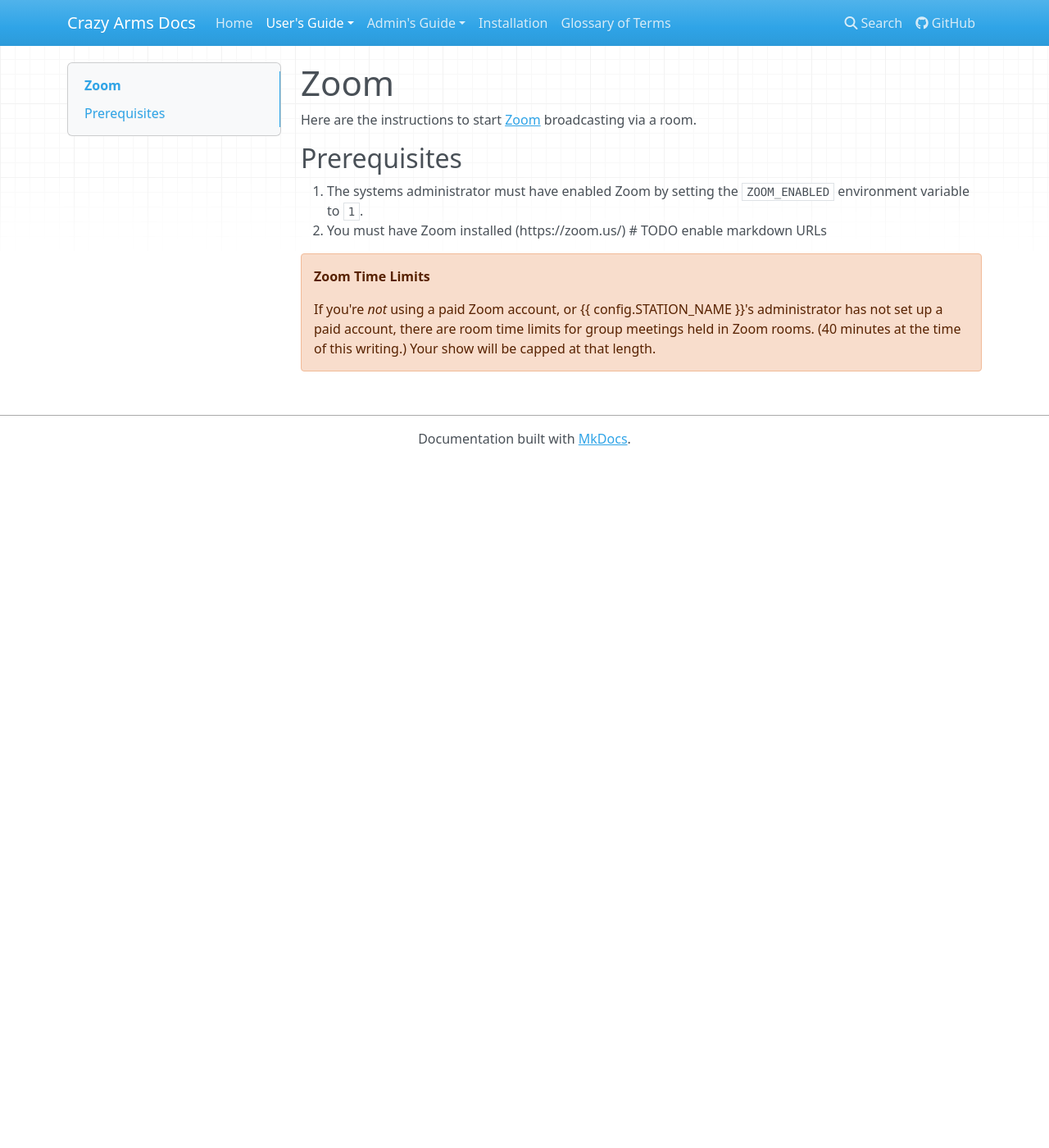
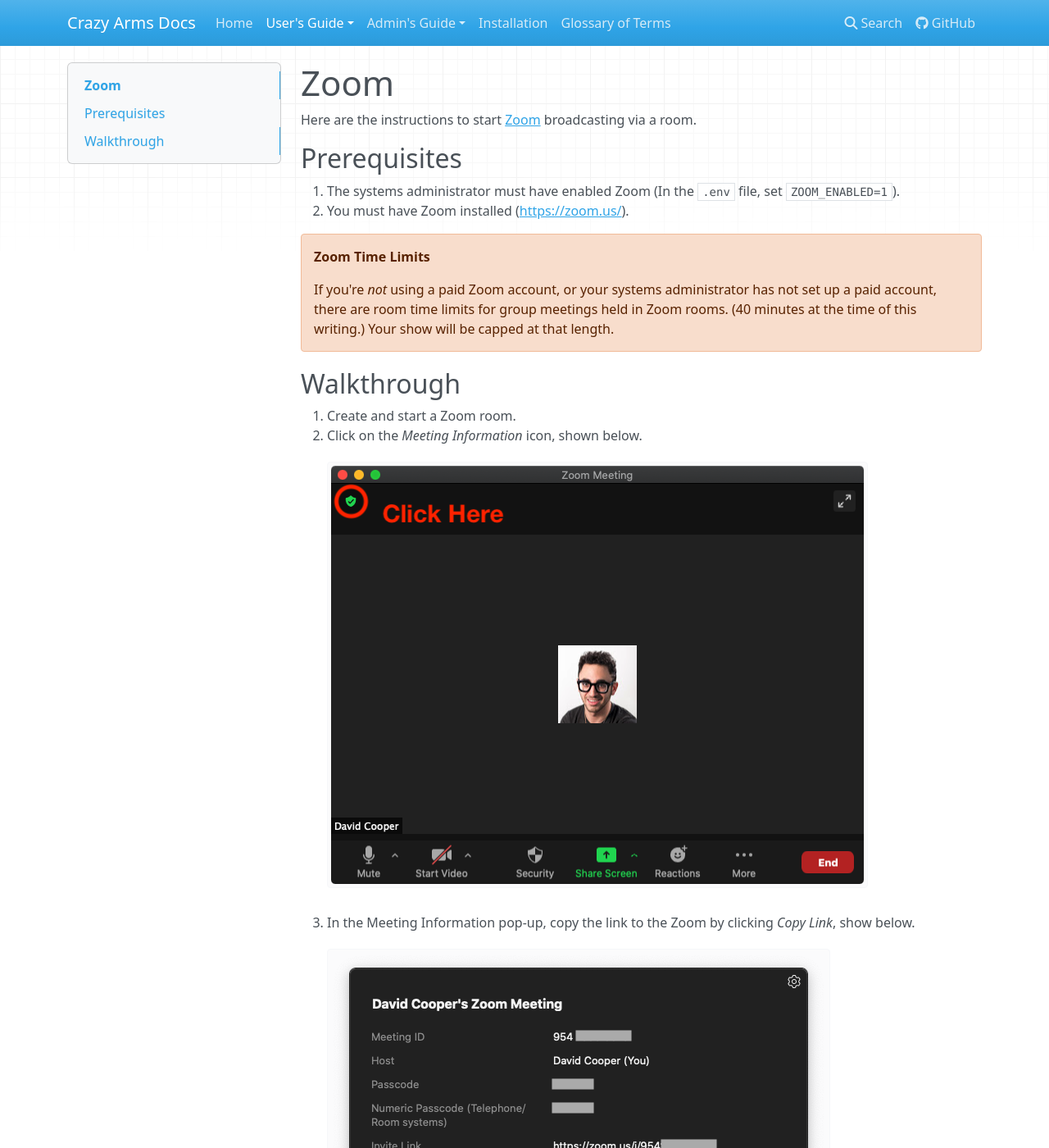
Before and after one commit to dtcooper/crazyarms, an MkDocs documentation site: the page built from docs/users-guide/dj/zoom.md, in a window 1280 px wide and 1400 px high. Shown: the whole window at 82% size. Built offline with MkDocs 1.6.1, drawn with Linux system fonts in a browser that asks for light colours; nearby versions of some CDN libraries; some of the changed text lies outside the part shown.

Commit message:
Commit progress on docs, minor changes

```diff
--- a/docs/users-guide/dj/zoom.md
+++ b/docs/users-guide/dj/zoom.md
@@ -4,12 +4,34 @@
 
 ## Prerequisites
 
-1. The systems administrator must have enabled Zoom by setting the `ZOOM_ENABLED`
-   environment variable to `1`.
-2. You must have Zoom installed (https://zoom.us/)  # TODO enable markdown URLs
+1. The systems administrator must have enabled Zoom (In the `.env` file, set
+   `ZOOM_ENABLED=1`).
+2. You must have Zoom installed (<https://zoom.us/>).
 
 !!! warning "Zoom Time Limits"
-    If you're _not_ using a paid Zoom account, or {{ config.STATION_NAME }}'s
-    administrator has not set up a paid account, there are room time limits for group
-    meetings held in Zoom rooms. (40 minutes at the time of this writing.) Your show will
+    If you're _not_ using a paid Zoom account, or your systems administrator has
+    not set up a paid account, there are room time limits for group meetings
+    held in Zoom rooms. (40 minutes at the time of this writing.) Your show will
     be capped at that length.
+
+
+## Walkthrough
+
+1. Create and start a Zoom room.
+2. Click on the _Meeting Information_ icon, shown below.
+    ![Zoom Instructions Screenshot #1](../../img/zoom-instructions-1.png)
+1. In the Meeting Information pop-up, copy the link to the Zoom by clicking
+   _Copy Link_, show below.
+    ![Zoom Instructions Screenshot #2](../../img/zoom-instructions-2.png)
+1. Paste the link into the _Room Link_ input, choose a show length, and
+    click _Start Zoom Broadcast Now._
+1. As soon as the **Broadcast Bot** has entered your Zoom room, your show
+    starts, however you must produce make noise for the stream to transition
+    to your show. This way, you can set up your show a little bit early. Just
+    be quiet until you're ready!
+
+!!! danger
+    If a **Broadcast Bot** attendee does not enter your Zoom room roughly
+    15 seconds after you click _Start Zoom Broadcast Now_, please contact
+    the systems administrator or
+    [report a bug with Crazy Arms](https://github.com/dtcooper/carb/issues).
```
Also changed, not shown: docs/index.md (+1 -3 lines), app/app/webui/static/webui/images/zoom-instructions-1.png (deleted), app/app/webui/static/webui/images/zoom-instructions-2.png (deleted), docs/img/zoom-instructions-1.png (added), docs/img/zoom-instructions-2.png (added), 7 other files.
